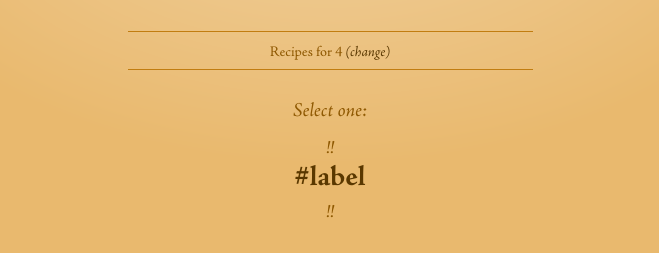
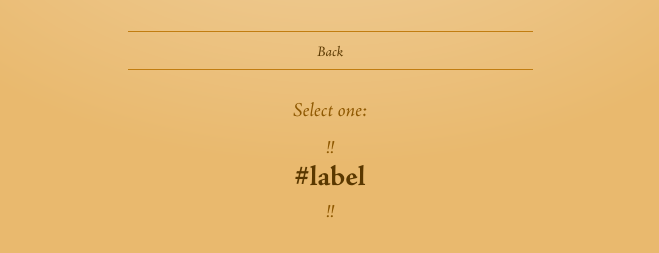
Before and after one commit to mossblaser/recipeGrid, a Python web app: template icing/templates/categories.html in a window 1280 px wide. Shown: the part 216-469 px from the top of the page, without its empty margins (310-969 px from the left). Run offline with Jinja, Linux system fonts and the light colour scheme; the template is opened without the code that fills it, so the values that code supplies are empty.

Commit message:
Added back button.

```diff
--- a/icing/templates/categories.html
+++ b/icing/templates/categories.html
@@ -13,7 +13,7 @@
 	</div>
 
 	<div class="callout">
-		Recipes for 4 <a href="#">(change)</a>
+		<a href="../">Back</a>
 	</div>
 
 	<div id="categories">
```
